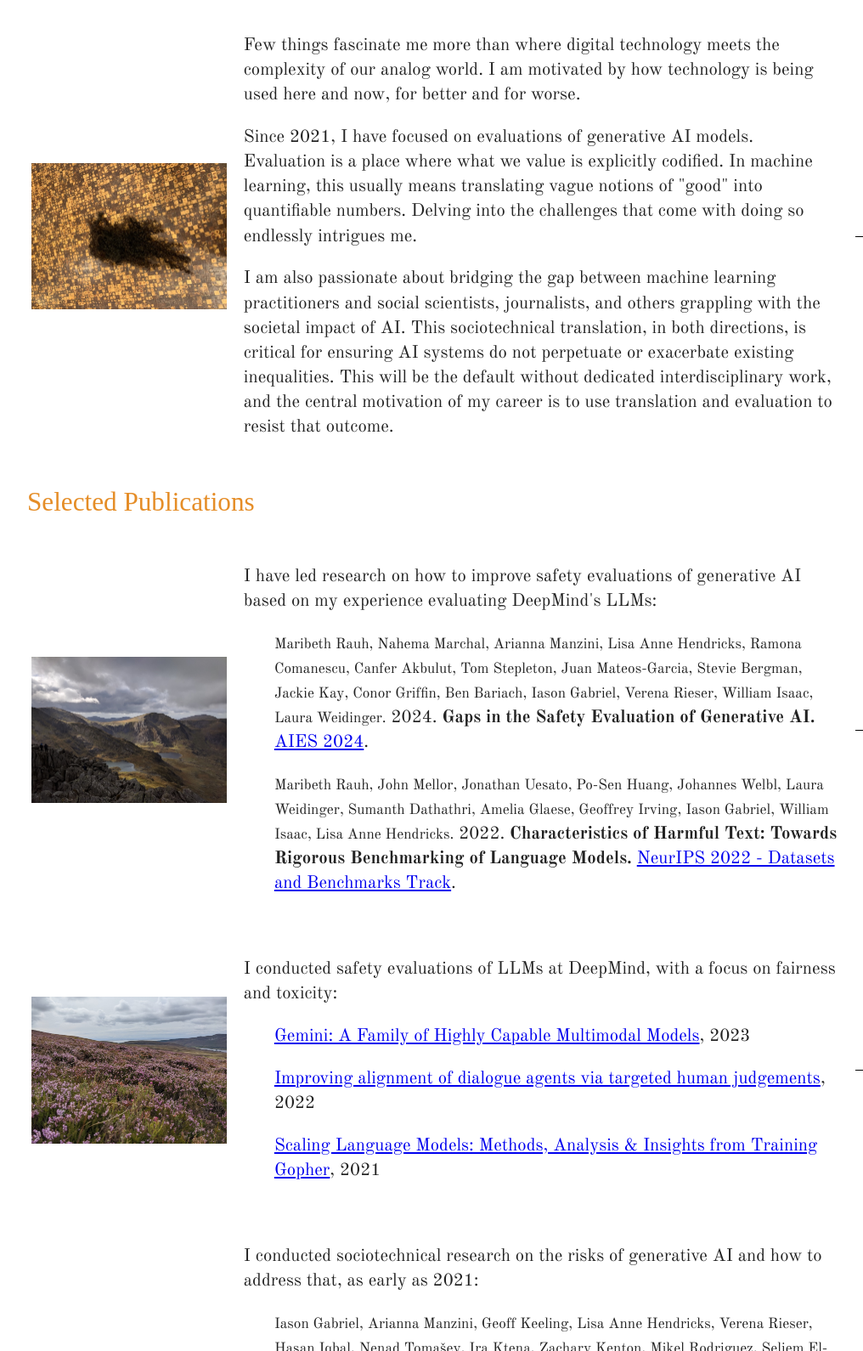
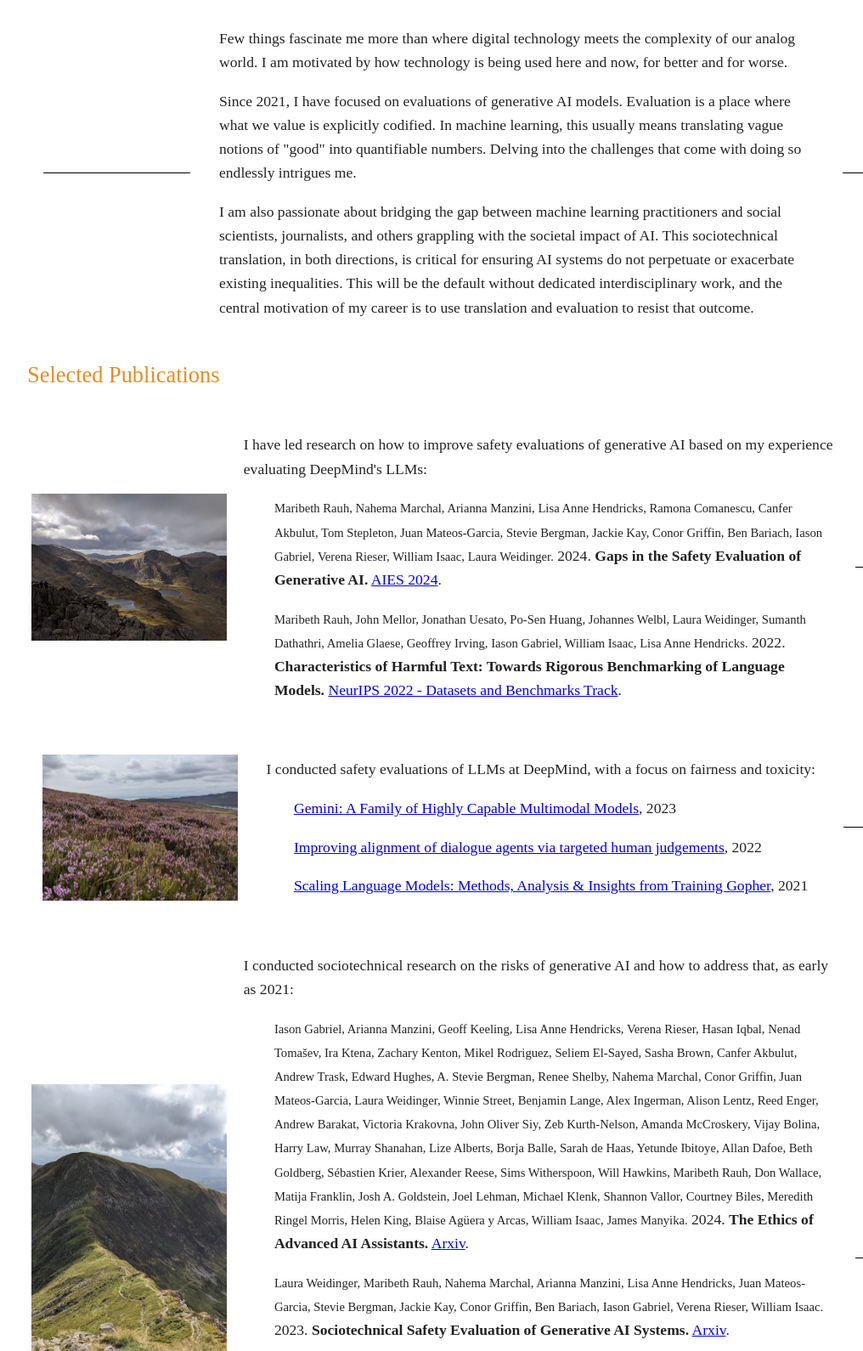
Before and after one commit to twistedTightly/twistedtightly.github.io, a plain HTML site: page index.html in a window 1280 px wide. Shown: the part 228-1818 px from the top of the page at 85% size, without its empty margins (32-1048 px from the left). Drawn offline with nearby package versions, Linux system fonts and the light colour scheme; a web font is replaced by a local one.

Commit message:
Updated font and photos, email contact added, trivial code clean

```diff
--- a/css/main.css
+++ b/css/main.css
@@ -10,9 +10,12 @@
 
 html {
     color: #222;
-    font-size: 1.3em;
-    line-height: 1.4;
-    font-family: 'Old Standard TT', serif;
+    font-size: 1.1em;
+    line-height: 1.6;
+    font-family: "STIX Two Text", serif;
+    /* font-optical-sizing: auto; */
+    font-style: normal;
+    font-weight: 400;
 }
 
 body {
@@ -185,7 +188,7 @@ p.nested {
 #purple-header {
     color: #4242e6;
 }
-#techno .placeholder {
+#contact .placeholder {
     width: 20%;
     min-width: 100px;
 }
--- a/index.html
+++ b/index.html
@@ -8,7 +8,7 @@
         <meta name="viewport" content="width=device-width, initial-scale=1, shrink-to-fit=no">
 
         <link href="https://fonts.googleapis.com/css2?family=Rubik+Glitch&display=swap" rel="stylesheet">
-        <link href="https://fonts.googleapis.com/css2?family=Old+Standard+TT:ital,wght@0,400;0,700;1,400&display=swap" rel="stylesheet">
+        <link href="https://fonts.googleapis.com/css2?family=STIX+Two+Text:ital,wght@0,400..700;1,400..700&display=swap" rel="stylesheet">
         <link rel="apple-touch-icon" href="img/m-favicon.png">
         <link rel="shortcut icon" href="img/m-favicon.png">
 
@@ -28,8 +28,8 @@
               <a href="https://scholar.google.com/citations?user=njimSk7PFFsC"><img src="img/google-scholar.svg"/></a>
             </div>
           </div>
-          <div class="content-bar" id="hair">
-            <img src="img/hair.jpg"/>
+          <div class="content-bar">
+            <div class="placeholder"></div>
             <div id="about-me">
               <p>Few things fascinate me more than where digital technology meets the complexity of our analog world. I am motivated by how technology is being used here and now, for better and for worse.</p>
               <p>Since 2021, I have focused on evaluations of generative AI models. Evaluation is a place where what we value is explicitly codified. In machine learning, this usually means translating vague notions of "good" into quantifiable numbers. Delving into the challenges that come with doing so endlessly intrigues me.</p>
@@ -39,7 +39,7 @@
           </div>
 
           <h3>Selected Publications</h3>
-          <div class="content-bar heather">
+          <div class="content-bar">
             <img src="img/tryfan.jpg"/>
             <div class="publications">
               <p class="pub-section">I have led research on how to improve safety evaluations of generative AI based on my experience evaluating DeepMind's LLMs:</p>
@@ -50,7 +50,7 @@
           </div>
 
 
-          <div class="content-bar heather">
+          <div class="content-bar">
             <img src="img/heather.jpg"/>
             <div class="publications">
               <p class="pub-section">I conducted safety evaluations of LLMs at DeepMind, with a focus on fairness and toxicity:</p>
@@ -61,7 +61,7 @@
             <div class="placeholder"></div>
           </div>
 
-          <div class="content-bar heather">
+          <div class="content-bar">
             <img src="img/eryri.jpg"/>
             <div class="publications">
               <p class="pub-section">I conducted sociotechnical research on the risks of generative AI and how to address that, as early as 2021:</p>
@@ -88,13 +88,13 @@
           </div>
 
           <h3 id="purple-header">Reach out to me about</h3>
-          <div class="content-bar" id="techno">
-            <img src="img/techno.jpg"/>
+          <div class="content-bar" id="contact">
+            <img src="img/me_view.jpeg"/>
             <div>
               <p>Giving a talk or running a workshop</p>
               <p>Grabbing a coffee</p>
               <p>The best bothies in Scotland</p>
-              <p><small><i>via LinkedIn or email</i></small></p>
+              <p><small><i>via LinkedIn or email (last name @ first name . info)</i></small></p>
             </div>
             <div class="placeholder"></div>
           </div>
```
Also changed, not shown: img/hair.jpg (deleted), img/me_view.jpeg (added).
